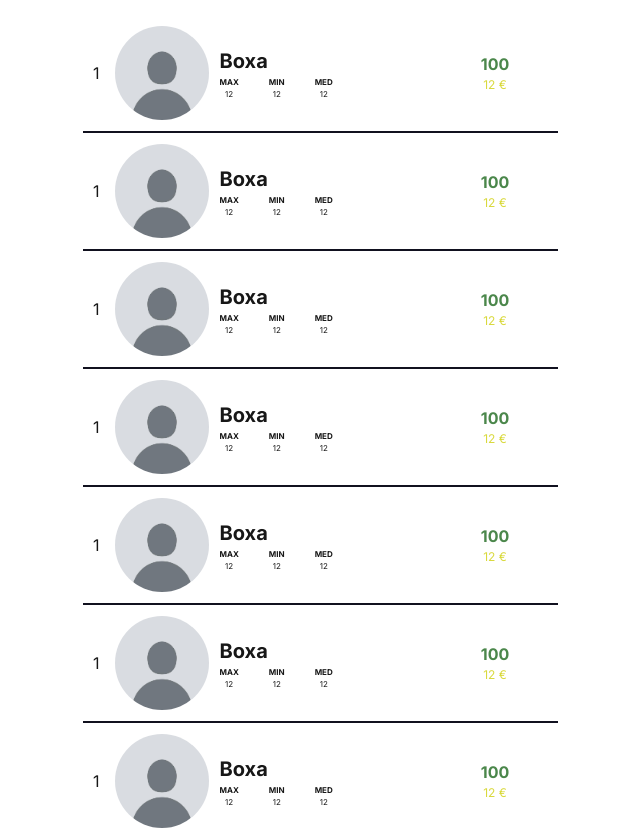
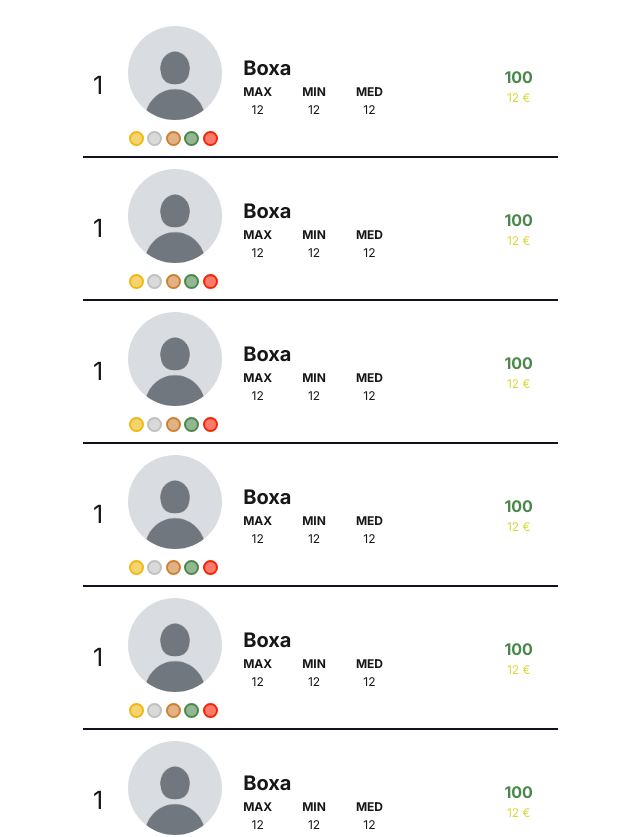
Before and after one commit to JimenezPB/fantasy-stats, a Next.js app: page / in a window 1280 px wide. Shown: the top 837 px of the page, without its empty margins (317-957 px from the left). Built offline with nearby package versions, Linux system fonts and the light colour scheme.

Commit message:
add history

```diff
--- a/src/app/classification-item.tsx
+++ b/src/app/classification-item.tsx
@@ -4,7 +4,17 @@ export function ClassificationItem(){
     return (
         <div className="classification-item-container">
             <p className="c-position">1</p>
-            <Image src="/default-avatar.jpg" alt={"profile-image"} width={100} height={100} className="profile-img"/>
+            <div className="c-image-history-container">
+                <Image src="/default-avatar.jpg" alt={"profile-image"} width={100} height={100} className="profile-img"/>
+                <div className="history-container">
+                    {/* <span className="history-icon history-icon-0"></span> */}
+                    <span className="history-icon history-icon-1"></span>
+                    <span className="history-icon history-icon-2"></span>
+                    <span className="history-icon history-icon-3"></span>
+                    <span className="history-icon history-icon-4"></span>
+                    <span className="history-icon history-icon-5"></span>
+                </div>
+            </div>
             <div className="c-user-container">
                 <p className="c-username">Boxa</p>
                 <div className="c-stats">
--- a/src/app/globals.css
+++ b/src/app/globals.css
@@ -7,6 +7,16 @@
   --foreground: #171717;
   --color-points: #4b874b;
   --color-money: #d9d93d;
+  --gold-border: #EFB810;
+  --gold-fill: rgb(239 184 16 / 60%);
+  --silver-border: #C0C0C0;
+  --silver-fill: rgb(192 192 192 / 60%);
+  --bromze-border: #cd7f32;
+  --bromze-fill: rgb(205 127 50 / 60%);
+  --green-border: #4b874b;
+  --green-fill: rgb(75 135 75 / 60%);
+  --red-border: #f72307;
+  --red-fill: rgb(247 35 7 / 60%);
 }
 
 @media (prefers-color-scheme: dark) {
@@ -15,6 +25,16 @@
     --foreground: #ededed;
     --color-points: #4b874b;
     --color-money: #d9d93d;
+    --gold-border: #EFB810;
+    --gold-fill: rgb(239 184 16 / 60%);
+    --silver-border: #C0C0C0;
+    --silver-fill: rgb(192 192 192 / 60%);
+    --bromze-border: #cd7f32;
+    --bromze-fill: rgb(205 127 50 / 60%);
+    --green-border: #4b874b;
+    --green-fill: rgb(75 135 75 / 60%);
+    --red-border: #f72307;
+    --red-fill: rgb(247 35 7 / 60%);
   }
 }
 
@@ -86,6 +106,7 @@ body {
 
 .c-position{
   margin-left: 10px;
+  font-size: 25px;
 }
 
 .c-points-container{
@@ -111,12 +132,12 @@ body {
 }
 
 .c-stats-title {
-  font-size: 8px;
+  font-size: 12px;
   font-weight: bold;
 }
 
 .c-stats-value {
-  font-size: 8px;
+  font-size: 12px;
 }
 
 .c-user-container {
@@ -125,3 +146,55 @@ body {
   align-items: left;
   width: 55%;
 }
+
+.c-image-history-container{
+  display: flex;
+  flex-direction: column;
+  align-items: center;
+  margin-left: 10px;
+  margin-right: 10px;
+}
+
+.history-container{
+  display: flex  ;
+  justify-content: space-evenly;
+  width: 80%;
+  align-items: center;
+  margin-bottom: 10px;
+}
+
+.history-icon {
+  width: 15px;
+  height: 15px;
+  border-radius: 50%;
+}
+
+.history-icon-0 {
+  background-color: var(--background);
+  border: var(--background) 2px solid;
+}
+
+.history-icon-1 {
+  background-color: var(--gold-fill);
+  border: var(--gold-border) 2px solid;
+}
+
+.history-icon-2 {
+  background-color: var(--silver-fill);
+  border: var(--silver-border) 2px solid;
+}
+
+.history-icon-3 {
+  background-color: var(--bromze-fill);
+  border: var(--bromze-border) 2px solid;
+}
+
+.history-icon-4 {
+  background-color: var(--green-fill);
+  border: var(--green-border) 2px solid;
+}
+
+.history-icon-5 {
+  background-color: var(--red-fill);
+  border: var(--red-border) 2px solid;
+}
```
